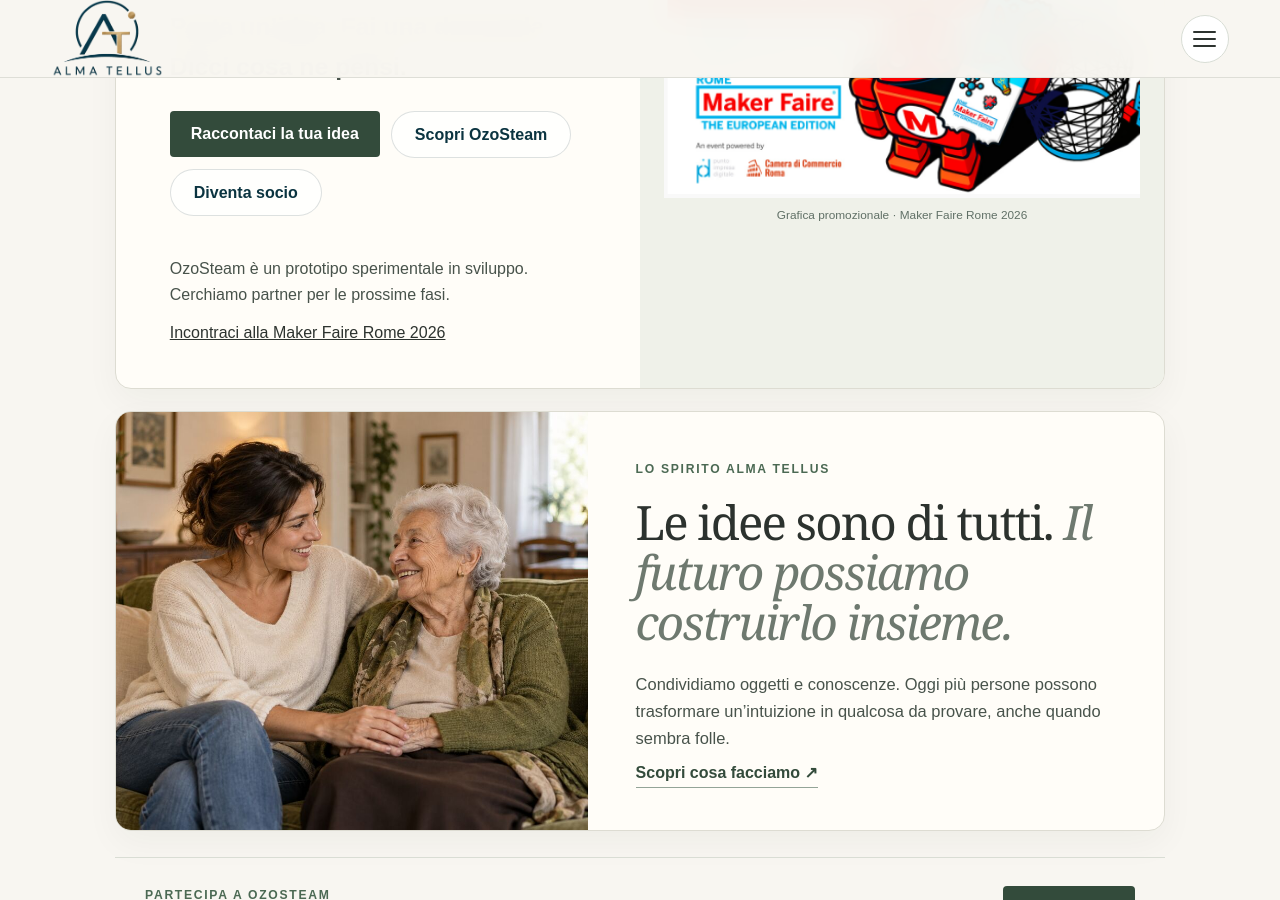
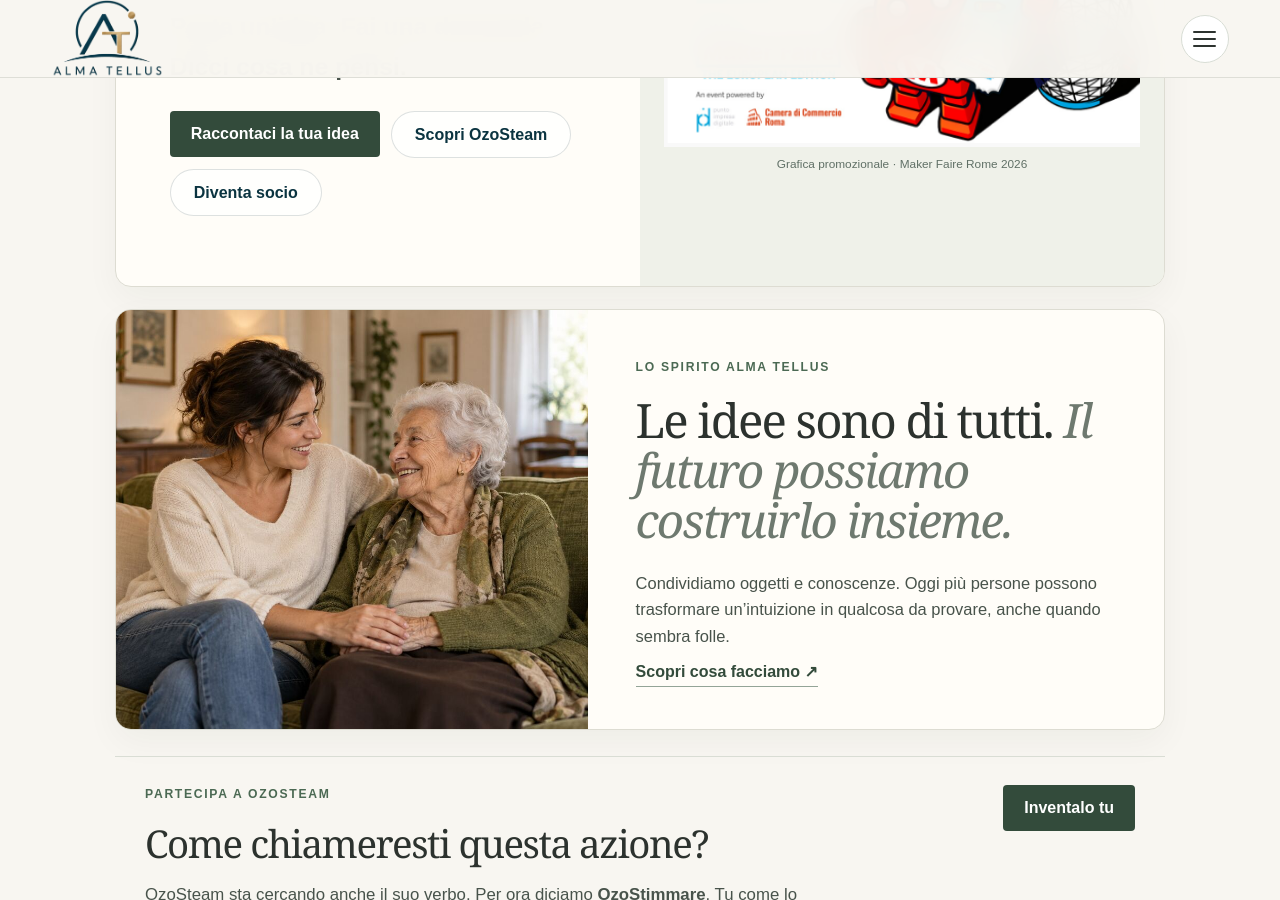
Before and after one commit to almatellus/almatellus.github.io, a Jekyll site: the page built from index.html, in a window 1280 px wide and 900 px high, scrolled down 564 px. Built offline with Jekyll 4.4.1, drawn with Linux system fonts in a browser that asks for light colours.

Commit message:
Alleggerisci il blocco iniziale della home

```diff
--- a/index.html
+++ b/index.html
@@ -160,8 +160,6 @@ body_class: page-home
           <a class="btn btn-secondary" data-alma-event="membership_cta" href="{{ '/diventa-socio.html' | relative_url }}">Diventa socio</a>
         </div>
       </div>
-      <p>OzoSteam è un prototipo sperimentale in sviluppo. Cerchiamo partner per le prossime fasi.</p>
-      <a href="{{ '/ozosteam-station.html' | relative_url }}#maker-faire-title">Incontraci alla Maker Faire Rome 2026</a>
     </div>
     <figure class="alma-home-image alma-home-official-poster">
       <a class="alma-home-poster-frame" href="https://makerfairerome.eu/" target="_blank" rel="noopener noreferrer" aria-label="Visita il sito ufficiale di Maker Faire Rome 2026">
```
